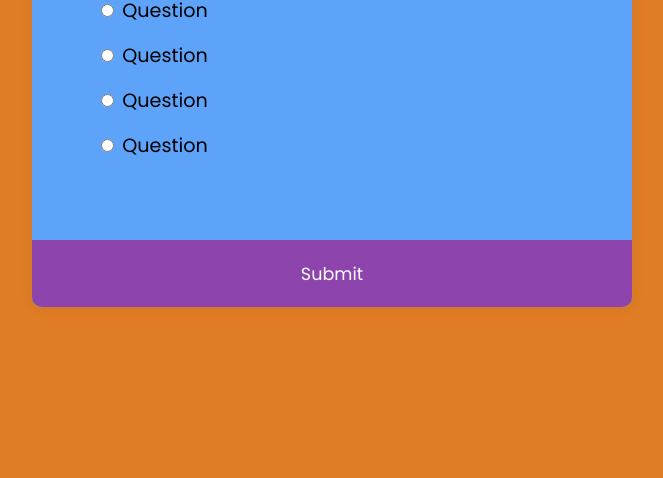
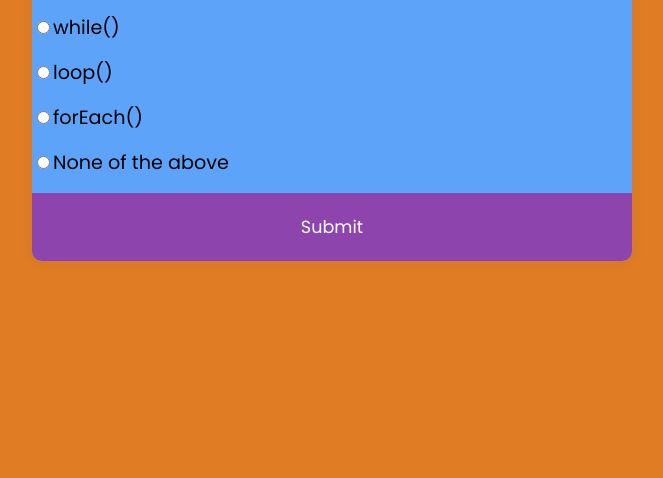
Before and after one commit to iamkabilash/14-JsQuizApp-js-ineuron, a plain HTML site: page index.html in a window 1280 px wide. Shown: the part 322-800 px from the top of the page, without its empty margins (308-971 px from the left). Drawn offline with Linux system fonts and the light colour scheme.

Commit message:
created one quiz page in js

```diff
--- a/index.html
+++ b/index.html
@@ -8,7 +8,7 @@
   </head>
   <body>
     <div class="quiz-container" id="quiz">
-      <div class="quiz-header">
+      <!-- <div class="quiz-header">
         <h2 id="question">Question text</h2>
         <ul>
           <li>
@@ -32,7 +32,7 @@
           </li>
         </ul>
       </div>
-      <button id="submit">Submit</button>
+      <button id="submit">Submit</button> -->
     </div>
     <script src="./script.js"></script>
   </body>
--- a/script.js
+++ b/script.js
@@ -33,14 +33,14 @@ const quizData = [
     },
 ];
 
-const quiz;
-const answerEls;
-const questionEl;
-const a_text;
-const b_text;
-const c_text;
-const d_text;
-const submitBtn;
+const quiz = document.querySelector("#quiz");
+// const answerEls;
+// const questionEl;
+// const a_text;
+// const b_text;
+// const c_text;
+// const d_text;
+const submitBtn = document.querySelector("#submit");
 
 let currentQuiz = 0
 let score = 0
@@ -48,7 +48,42 @@ let score = 0
 loadQuiz()
 
 function loadQuiz() {
+    const quiz_header = document.createElement("div");
+    quiz_header.classList.add("quiz_header");
+    quiz.appendChild(quiz_header);
 
+    const question = document.createElement("h2");
+    question.setAttribute("id", "question");
+    question.innerText = quizData[0].question;
+    quiz_header.appendChild(question);
+
+    const ul = document.createElement("ul");
+    quiz_header.appendChild(ul);
+
+    for (let i=0; i<4; i++){
+        const options = ["a", "b", "c", "d"];
+        const options_id = ["a_text", "b_text", "c_text", "d_text"];
+
+        const li = document.createElement("li");
+        ul.appendChild(li);
+        const input = document.createElement("input");
+        input.setAttribute("type", "radio");
+        input.setAttribute("name", "answer");
+        input.setAttribute("class", "answer");
+        input.setAttribute("id", options[i]);
+        li.appendChild(input);
+
+        const label = document.createElement("label");
+        label.setAttribute("for", options[i])
+        label.setAttribute("id", options_id[i])
+        label.innerText = quizData[0][options[i]];
+        li.appendChild(label);
+    }
+
+    const submitBtn = document.createElement("button");
+    submitBtn.setAttribute("id", "submit");
+    submitBtn.innerText = "Submit"
+    quiz.appendChild(submitBtn);
 }
 
 function deselectAnswers() {
@@ -58,6 +93,6 @@ function getSelected() {
 
 }
 
-submitBtn.addEventListener('click', () => {
+// submitBtn.addEventListener('click', () => {
 
-})
+// })
```
